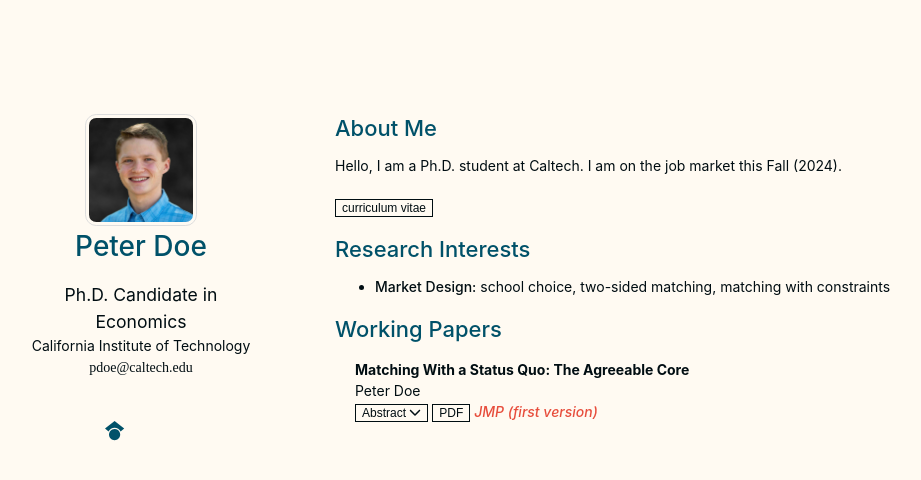
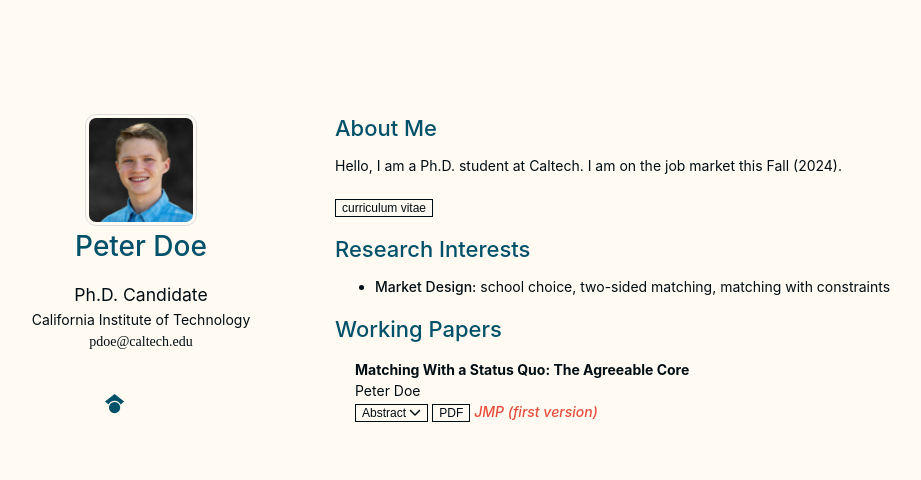
Before and after one commit to Pita-Dough/Pita-Dough.github.io, a Jekyll site: the page built from index.md, in a window 1280 px wide. Shown: the top 480 px of the page, without its empty margins (135-1056 px from the left). Built offline with Jekyll 4.4.1, drawn with Linux system fonts in a browser that asks for light colours; nearby versions of some CDN libraries; a style sheet for code colours, icons or effects is not loaded; our own code applies the rules of GitHub Pages for plain Markdown files.

Commit message:
Update _config.yml

```diff
--- a/_config.yml
+++ b/_config.yml
@@ -1,6 +1,7 @@
 # Basic Information
 title: Peter Doe
-position: Ph.D. Candidate in Economics
+position: Ph.D. Candidate
+field: Economics
 affiliation: California Institute of Technology
 affiliation_link: https://www.hss.caltech.edu/people/peter-doe
 email: pdoe@caltech.edu
```
